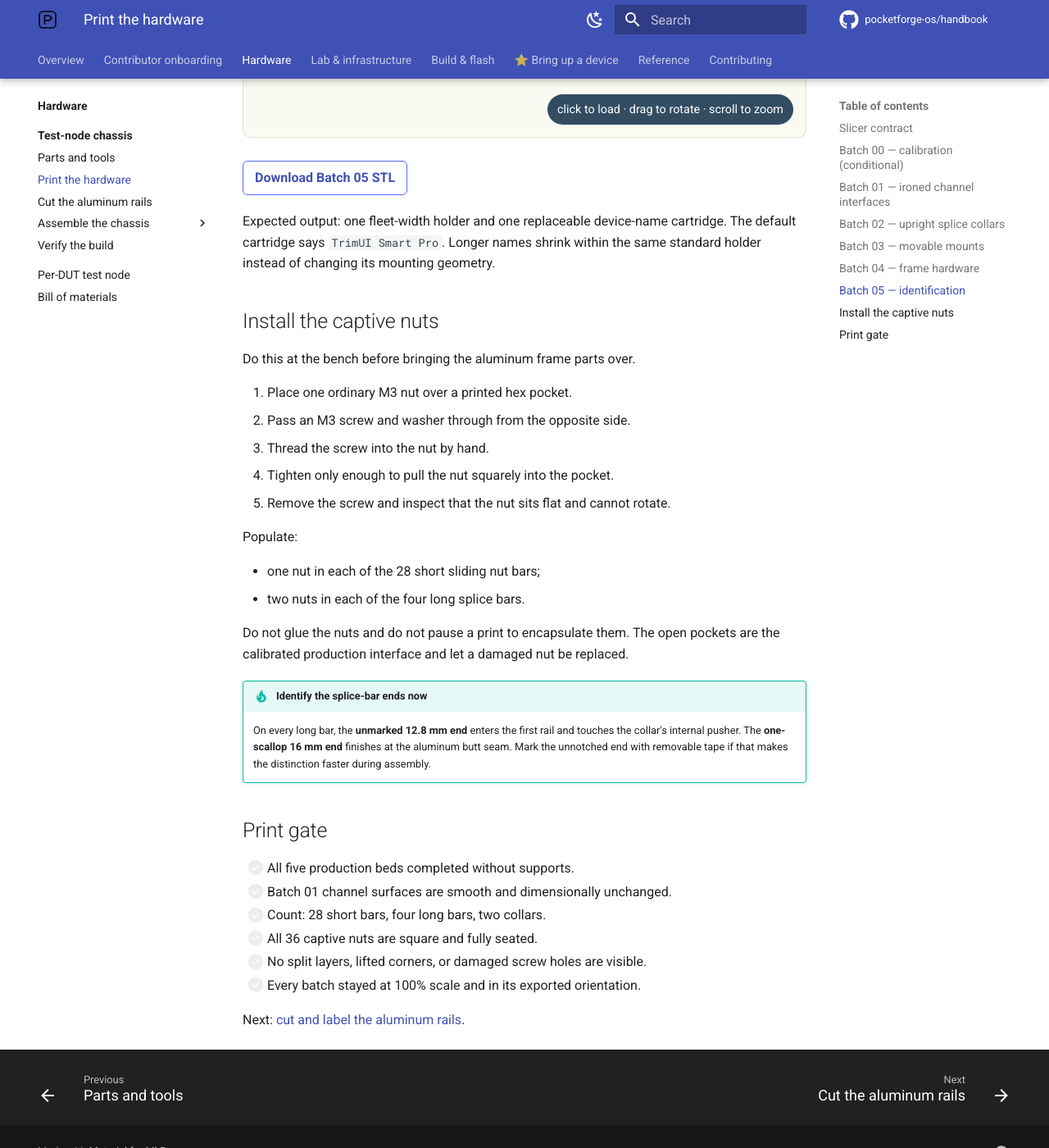
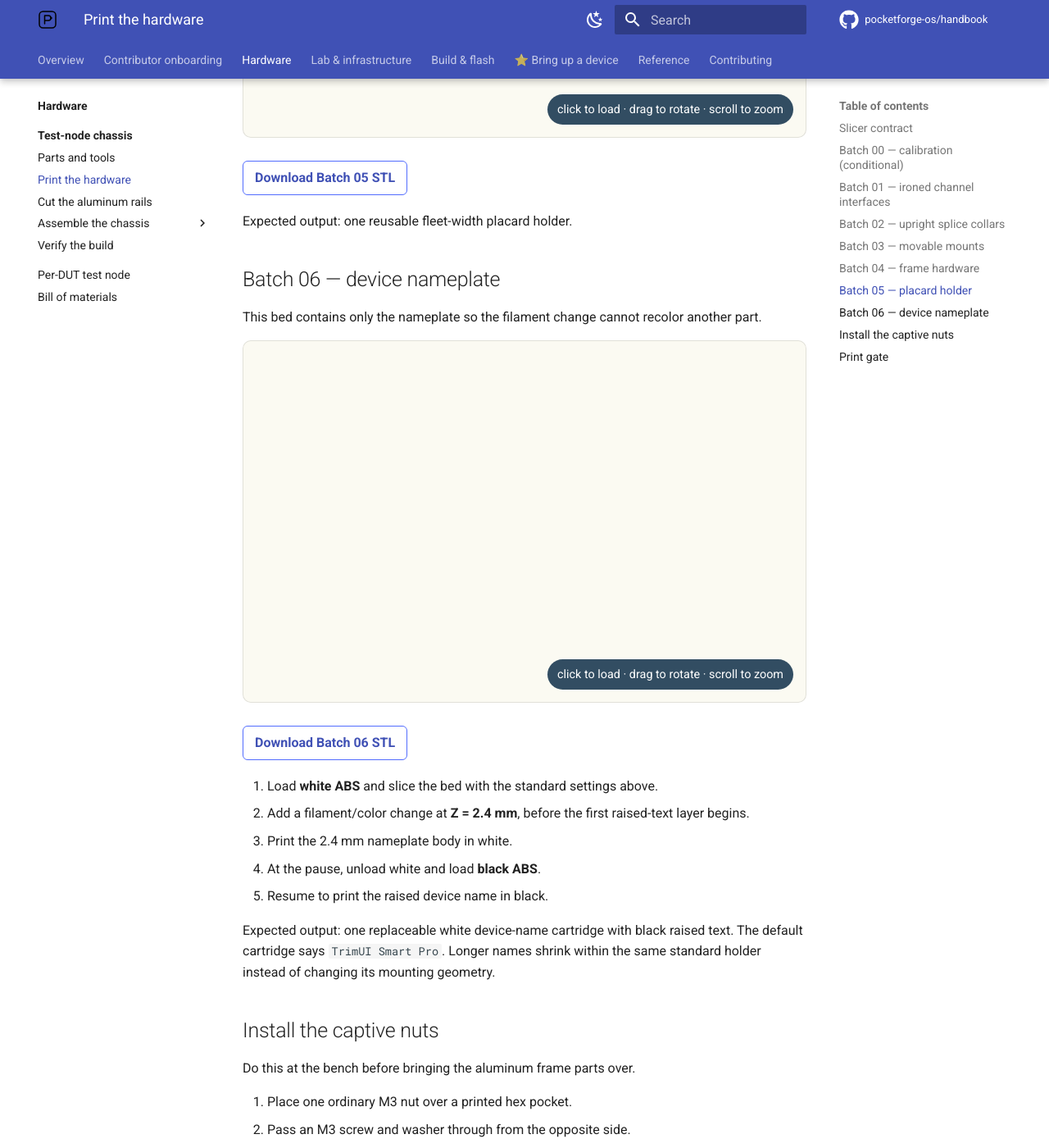
Before and after one commit to pocketforge-os/handbook, an MkDocs documentation site: the page built from docs/hardware/test-node-chassis/print.md, in a window 1280 px wide and 1400 px high, scrolled down 5436 px. Shown: the whole window at 82% size. Built offline with MkDocs 1.6.1 and Material for MkDocs 9.7.7, drawn with Linux system fonts in a browser that asks for light colours; comment, search, counter and statistics services are not loaded; some of the changed text lies outside the part shown.

Commit message:
docs: split nameplate batch and track CAD source

```diff
--- a/cad-assets.lock.json
+++ b/cad-assets.lock.json
@@ -1,6 +1,6 @@
 {
   "project": "mechanical/dut-chassis-2020-v1",
   "repository": "https://github.com/pocketforge-os/test-node-hw.git",
-  "revision": "9c4f0c51503f372213915f1827a630e3d3d6ac4c",
-  "schema": 1
+  "source_path": "cad/test-node-hw",
+  "schema": 2
 }
--- a/docs/hardware/test-node-chassis/print.md
+++ b/docs/hardware/test-node-chassis/print.md
@@ -7,7 +7,7 @@
   });
 </script>
 
-Use the canonical beds below. Do not scale, auto-orient, split, or auto-arrange
+Use the canonical beds below. Do not scale, auto-orient, or auto-arrange
 these STLs.
 
 ## Slicer contract
@@ -177,13 +177,13 @@ Expected output:
 - two placard risers and two keyed placard spacers;
 - two identical power-strip mount blocks.
 
-## Batch 05 — identification
+## Batch 05 — placard holder
 
 <div class="pf-batch-model-shell">
   <model-viewer
-    src="../../../assets/generated/test-node-chassis/batch-05-identification.glb"
-    poster="../../../assets/generated/test-node-chassis/batch-05-identification.png"
-    alt="Interactive model of the separated Batch 05 placard holder and insert"
+    src="../../../assets/generated/test-node-chassis/batch-05-placard-holder.glb"
+    poster="../../../assets/generated/test-node-chassis/batch-05-placard-holder.png"
+    alt="Interactive model of the single Batch 05 reusable placard holder"
     camera-controls
     touch-action="pan-y"
     loading="lazy"
@@ -195,11 +195,43 @@ Expected output:
   <span class="pf-model-help">click to load · drag to rotate · scroll to zoom</span>
 </div>
 
-[Download Batch 05 STL](../../assets/generated/test-node-chassis/production-batch-05-identification.stl){ .pf-download download="production-batch-05-identification.stl" }
+[Download Batch 05 STL](../../assets/generated/test-node-chassis/production-batch-05-placard-holder.stl){ .pf-download download="production-batch-05-placard-holder.stl" }
 
-Expected output: one fleet-width holder and one replaceable device-name
-cartridge. The default cartridge says `TrimUI Smart Pro`. Longer names shrink
-within the same standard holder instead of changing its mounting geometry.
+Expected output: one reusable fleet-width placard holder.
+
+## Batch 06 — device nameplate
+
+This bed contains only the nameplate so the filament change cannot recolor
+another part.
+
+<div class="pf-batch-model-shell">
+  <model-viewer
+    src="../../../assets/generated/test-node-chassis/batch-06-device-nameplate.glb"
+    poster="../../../assets/generated/test-node-chassis/batch-06-device-nameplate.png"
+    alt="Interactive model of the Batch 06 white device nameplate with black raised TrimUI Smart Pro text"
+    camera-controls
+    touch-action="pan-y"
+    loading="lazy"
+    reveal="manual"
+    data-click-to-load
+    shadow-intensity="0.7"
+    shadow-softness="0.8">
+  </model-viewer>
+  <span class="pf-model-help">click to load · drag to rotate · scroll to zoom</span>
+</div>
+
+[Download Batch 06 STL](../../assets/generated/test-node-chassis/production-batch-06-device-nameplate.stl){ .pf-download download="production-batch-06-device-nameplate.stl" }
+
+1. Load **white ABS** and slice the bed with the standard settings above.
+2. Add a filament/color change at **Z = 2.4 mm**, before the first raised-text
+   layer begins.
+3. Print the 2.4 mm nameplate body in white.
+4. At the pause, unload white and load **black ABS**.
+5. Resume to print the raised device name in black.
+
+Expected output: one replaceable white device-name cartridge with black raised
+text. The default cartridge says `TrimUI Smart Pro`. Longer names shrink within
+the same standard holder instead of changing its mounting geometry.
 
 ## Install the captive nuts
 
@@ -228,7 +260,8 @@ replaced.
 
 ## Print gate
 
-- [ ] All five production beds completed without supports.
+- [ ] All six production beds completed without supports.
+- [ ] Batch 06 has a white 2.4 mm body and black raised text.
 - [ ] Batch 01 channel surfaces are smooth and dimensionally unchanged.
 - [ ] Count: 28 short bars, four long bars, two collars.
 - [ ] All 36 captive nuts are square and fully seated.
```
Also changed, not shown: README.md (+13 -8 lines), docs/contributing/style-guide.md (+4 -2 lines), docs/hardware/test-node-chassis/assemble/16-add-placard.md (+1 -1 lines), docs/hardware/test-node-chassis/assemble/index.md (+1 -1 lines), docs/hardware/test-node-chassis/parts.md (+1 -1 lines), .gitmodules (added), 6 other files.
